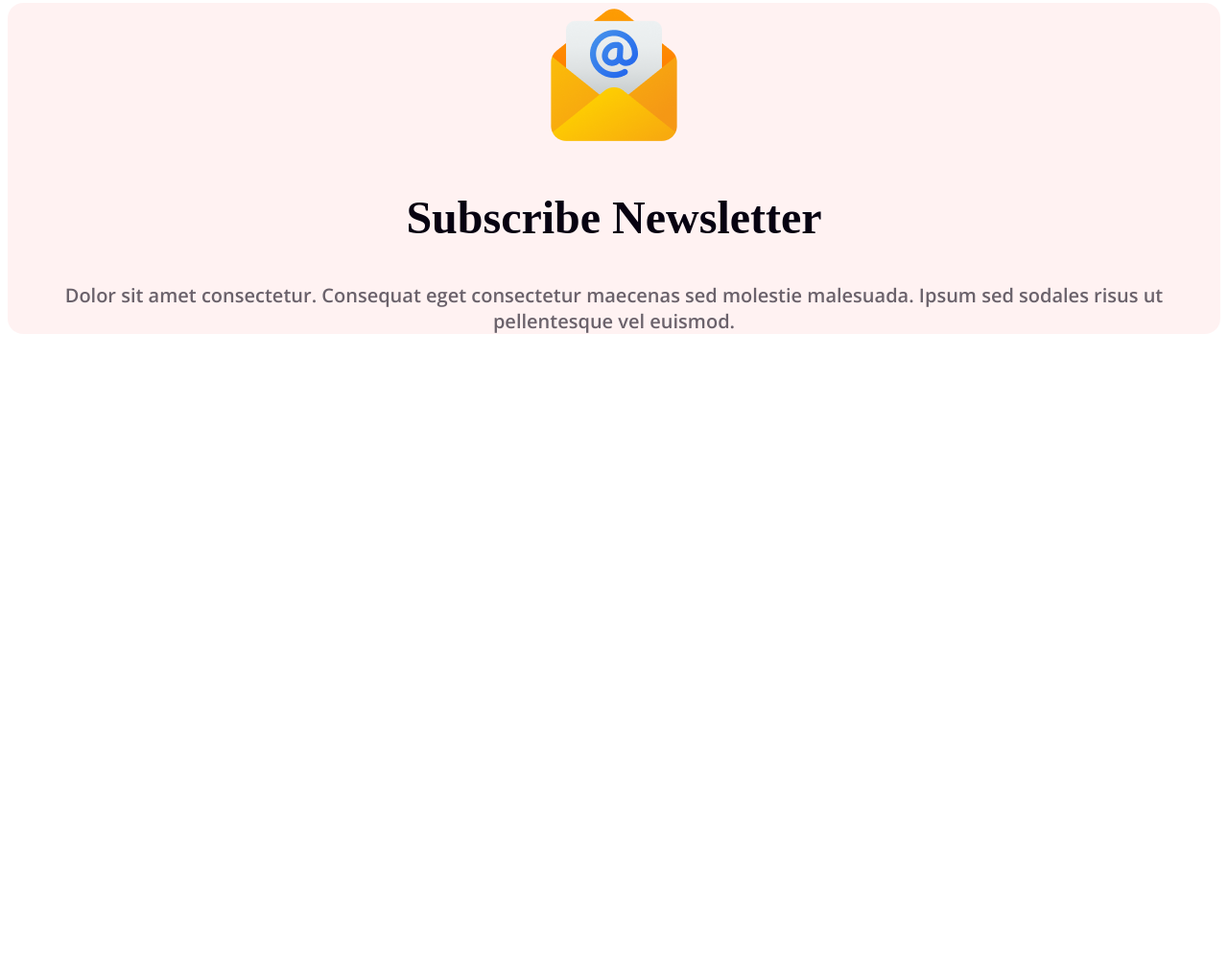
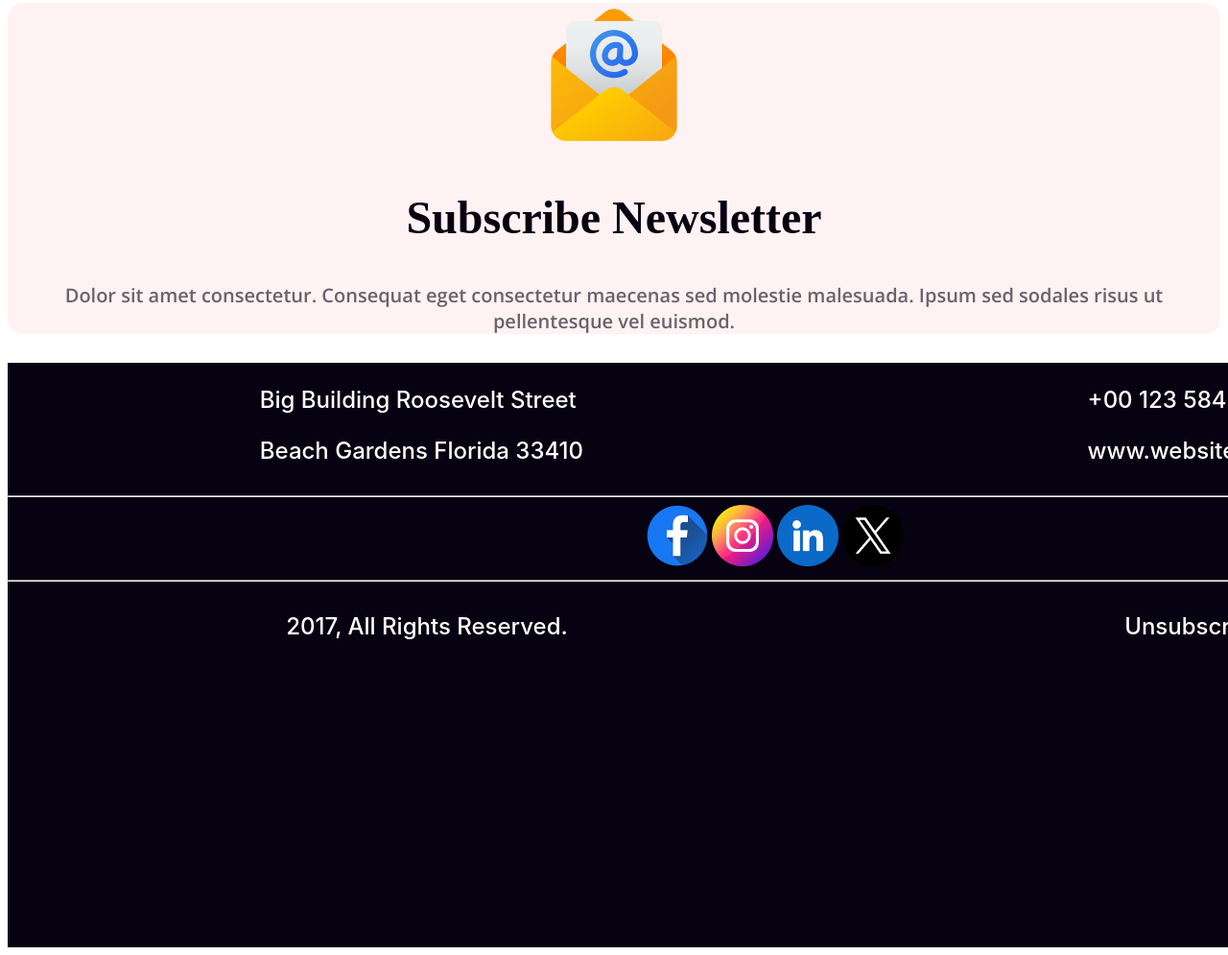
Before and after one commit to tamannatuba/my-assignment, a plain HTML site: page index.html in a window 1280 px wide. Shown: the part 6434-7429 px from the top of the page at 96% size. Before the commit the page ends 6812 px from the top, so only its background shows below. Drawn offline with nearby package versions, Linux system fonts and the light colour scheme.

Commit message:
footer added

```diff
--- a/index.html
+++ b/index.html
@@ -176,6 +176,49 @@
 
 
 
+        <footer>
+
+            <div class="footer-mother">
+                <div><p class="footer">Big Building Roosevelt Street</p>
+                    <p class="footer">Beach Gardens Florida 33410</p>
+                </div>
+
+                <div>
+                    <div>
+                    <p class="footer">+00 123 584 124</p>
+                    </div>
+                    <div>
+                        <p class="footer">www.website.com</p>
+                    </div>
+                </div>
+
+
+
+
+            </div>
+
+            <hr>
+
+            <div class="links">
+
+                <a href=""><img src="images/facebook.png" alt=""></a>
+                <a href=""><img src="images/instagram.png" alt=""></a>
+                <a href=""><img src="images/linkedin.png" alt=""></a>
+                <a href=""><img src="images/twitter.png" alt=""></a>
+
+
+            </div>
+
+            <hr>
+
+            <div class="footer-mother">
+                <p class="footer">2017, All Rights Reserved.</p>
+                <p class="footer">Unsubscribe</p>
+            </div>
+        </footer>
+
+
+
 
 
 
--- a/styles/assignment.css
+++ b/styles/assignment.css
@@ -251,3 +251,27 @@ body {
     text-align: center;
     margin: 30px auto;
 }
+
+.footer-mother {
+    display: flex;
+    justify-content: space-around;
+}
+
+.links {
+    text-align: center;
+}
+
+footer {
+    width: 1600px;
+    height: 609px;
+    margin: 0 auto;
+    flex-shrink: 0;
+    background: #070211;
+}
+
+.footer {
+    color: #FFF;
+    font-family: Inter;
+    font-size: 24px;
+    font-weight: 500;
+}
```
